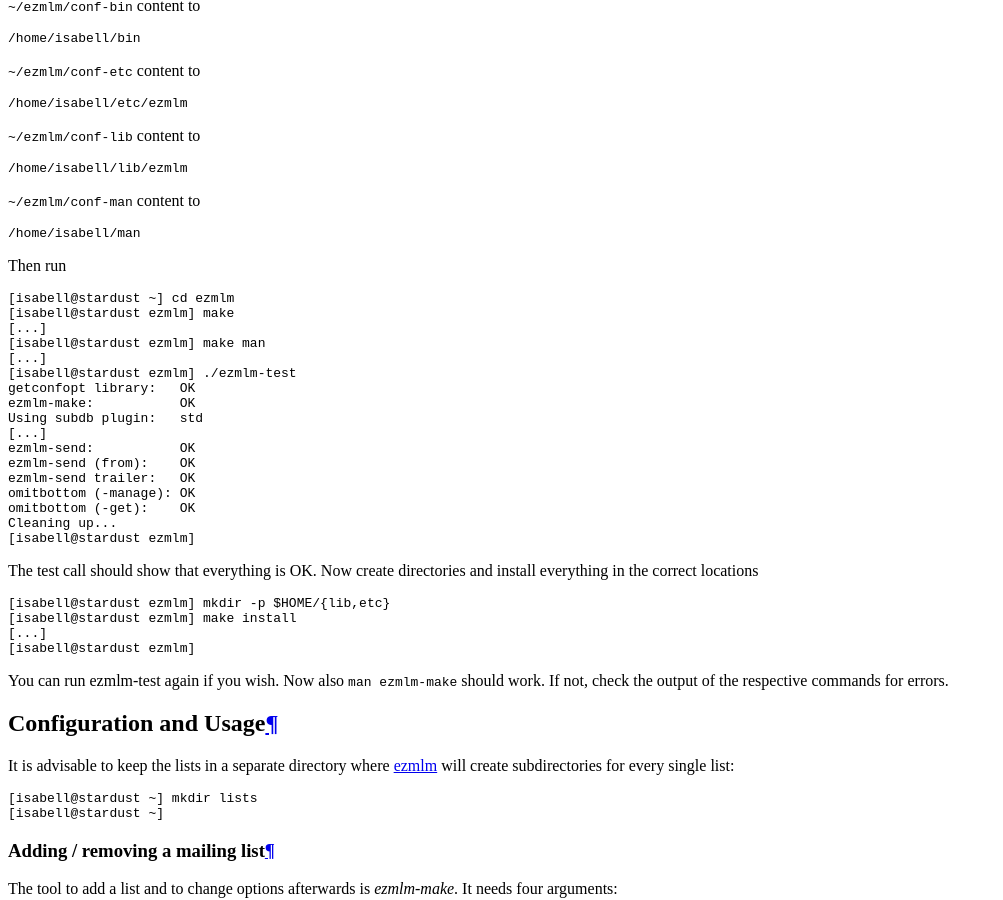
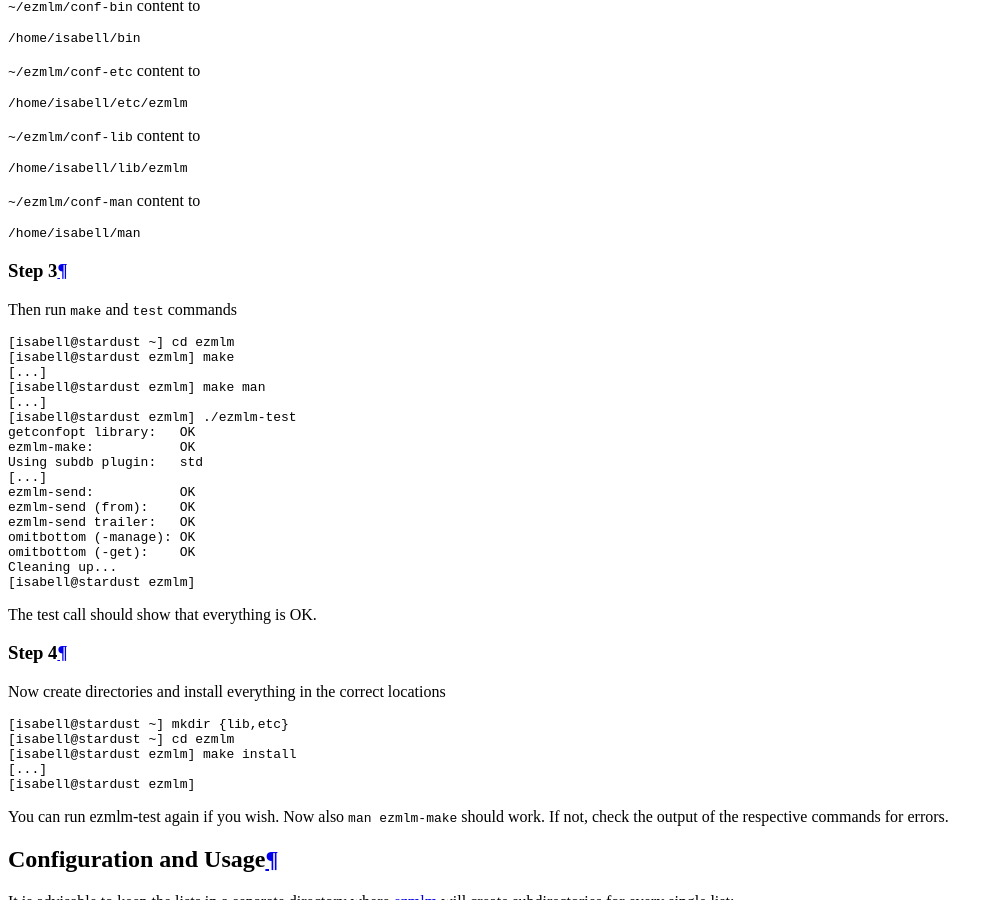
Before and after one commit to Uberspace/lab, a Sphinx documentation site: the page built from source/guide_ezmlm.rst, in a window 1280 px wide and 900 px high, scrolled down 4235 px. Shown: the whole window, without its empty margins (0-1003 px from the left). Built offline with Sphinx 7.4.7 and the Read the Docs theme 2.0.0, drawn with Linux system fonts in a browser that asks for light colours.

Commit message:
[ezmlm] separate installation into more steps

```diff
--- a/source/guide_ezmlm.rst
+++ b/source/guide_ezmlm.rst
@@ -78,7 +78,11 @@ Change the configuration by editing the ``~/ezmlm/conf-*`` files using a text ed
 
  /home/isabell/man
 
-Then run
+
+Step 3
+------
+
+Then run ``make`` and ``test`` commands
 
 ::
 
@@ -101,11 +105,18 @@ Then run
  [isabell@stardust ezmlm]
 
 
-The test call should show that everything is OK. Now create directories and install everything in the correct locations
+The test call should show that everything is OK.
+
+
+Step 4
+------
+
+Now create directories and install everything in the correct locations
 
 ::
 
- [isabell@stardust ezmlm] mkdir -p $HOME/{lib,etc}
+ [isabell@stardust ~] mkdir {lib,etc}
+ [isabell@stardust ~] cd ezmlm
  [isabell@stardust ezmlm] make install
  [...]
  [isabell@stardust ezmlm]
```
